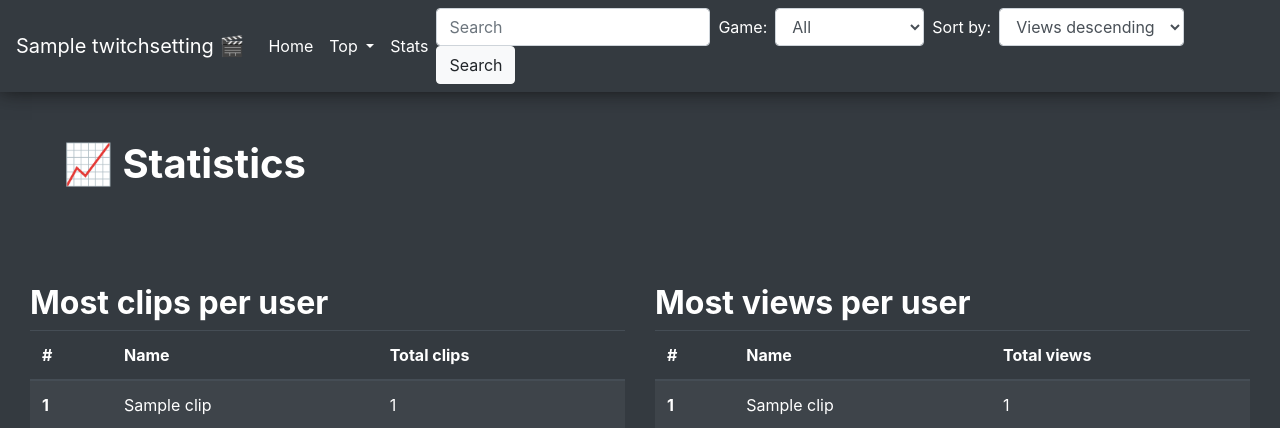
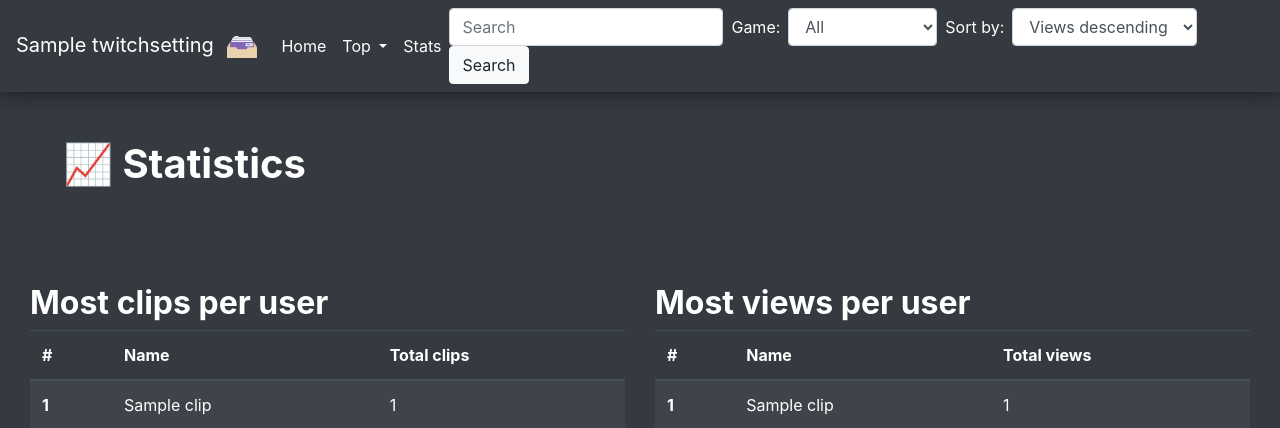
Before and after one commit to seriousm4x/twitch-clip-archive, a Django app: page /stats/ in a window 1280 px wide. Shown: the top 428 px of the page. Run offline with Django 3.2, Linux system fonts and the light colour scheme; tables that the repository leaves empty hold one stand-in row (values such as "Sample post"); some libraries are stand-ins or nearby versions.

Commit message:
use new logo on website

```diff
--- a/clips/templates/clips/header.html
+++ b/clips/templates/clips/header.html
@@ -10,7 +10,7 @@
         content="{{ broadcaster_name }} twitch clip archive. Search, sort and get statistics for twitch clips with ease.">
     <title>{{ headline }}</title>
 
-    <link rel="icon" type="image/png" href="{% static 'img/favicon.png' %}" sizes="96x96">
+    <link rel="icon" type="image/svg+xml" href="{% static 'svg/logo.svg' %}" sizes="any">
     <link rel="stylesheet" href="{% static 'css/bootstrap.min.css' %}">
     <link rel="stylesheet" href="{% static 'css/style.css' %}">
 
--- a/clips/templates/clips/navbar.html
+++ b/clips/templates/clips/navbar.html
@@ -1,7 +1,11 @@
+{% load static %}
 {% block content %}
 
 <nav class="navbar navbar-expand-xl navbar-dark bg-dark">
-    <a class="navbar-brand" href="{% url 'index' %}">{{ broadcaster_name }} 🎬</a>
+    <a class="navbar-brand" href="{% url 'index' %}">
+        {{ broadcaster_name }}
+        <img src="{% static 'svg/logo.svg' %}" alt="Logo" width="30" height="30" class="ml-2">
+    </a>
     <button class="navbar-toggler" type="button" data-toggle="collapse" data-target="#navbarSupportedContent"
         aria-controls="navbarSupportedContent" aria-expanded="false" aria-label="Toggle navigation">
         <span class="navbar-toggler-icon"></span>
```
Also changed, not shown: Readme.md, clips/static/svg/logo.svg (renamed from images/logo.svg).
